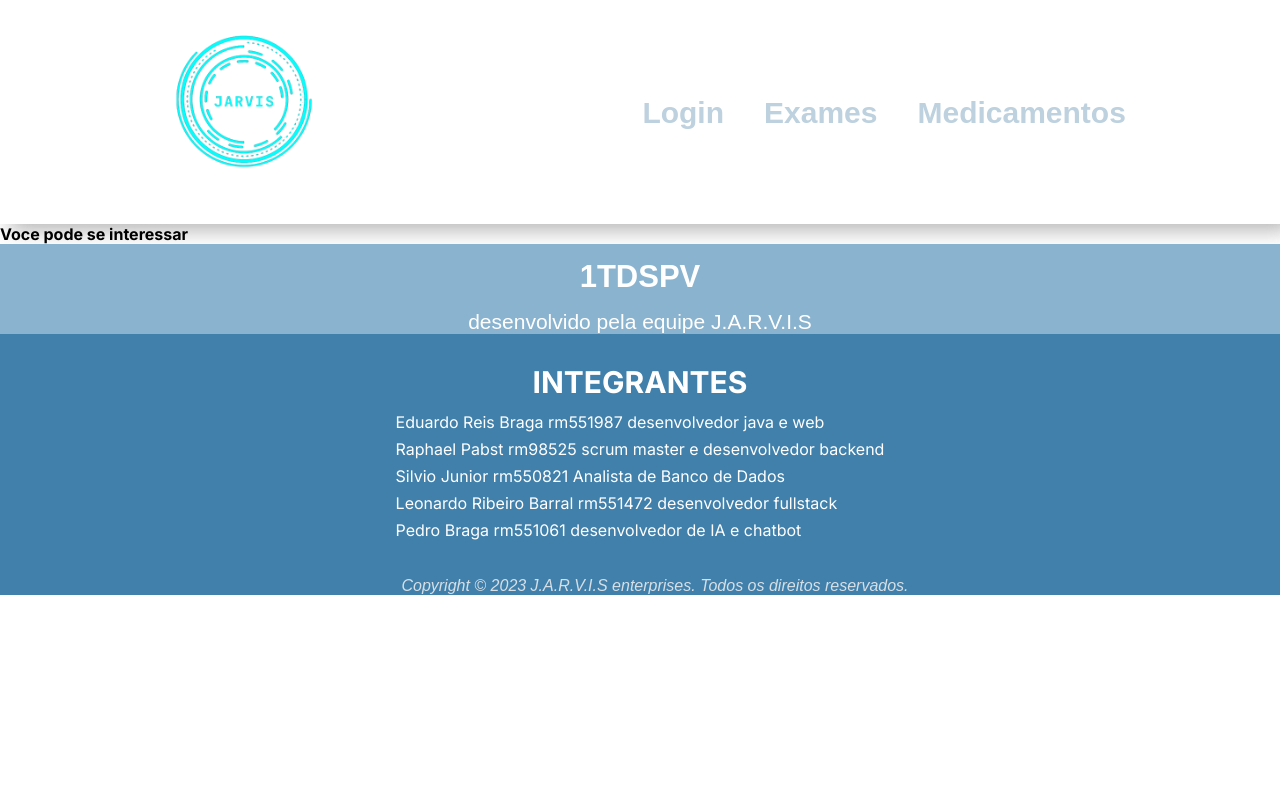
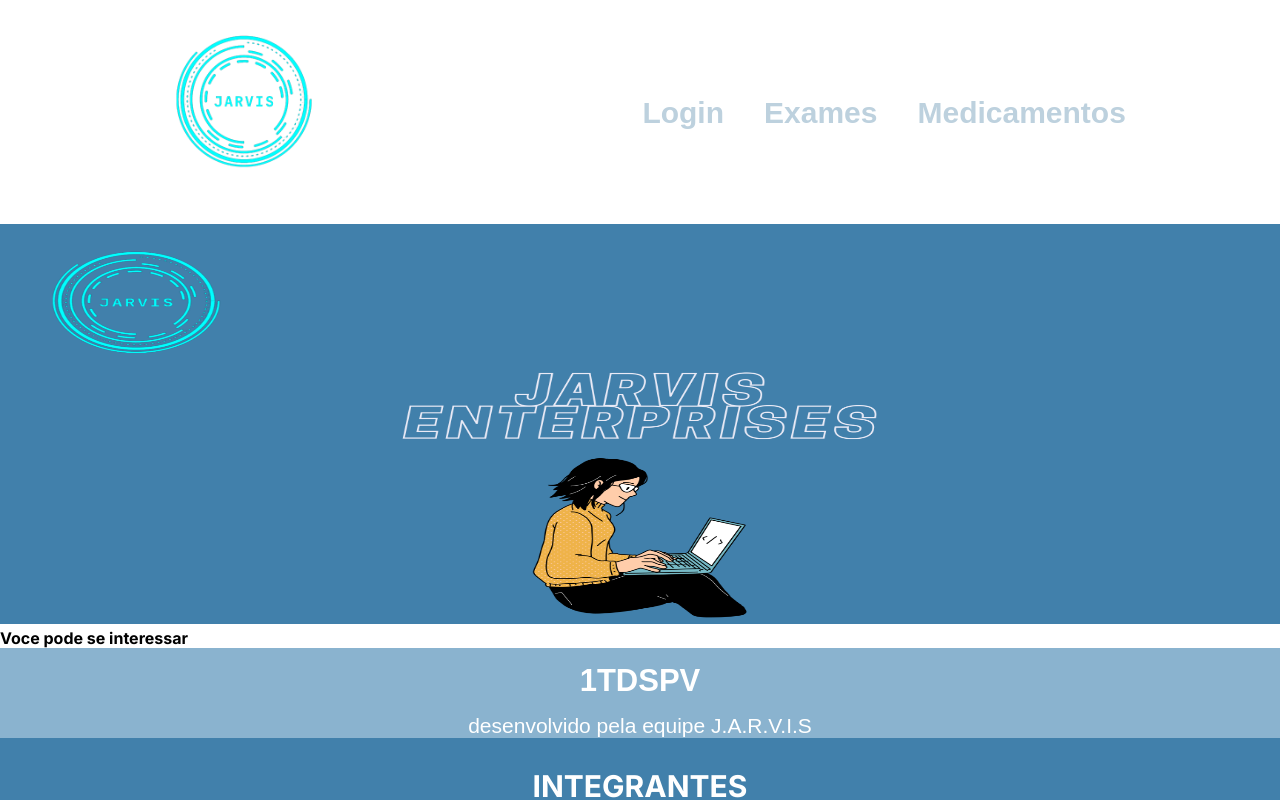
Before and after one commit to Edurb23/Jarvis, a Next.js app: page / in a window 1280 px wide. Shown: the top 800 px of the page. Built offline with nearby package versions, Linux system fonts and the light colour scheme.

Commit message:
mexendo no banner

```diff
--- a/src/app/home.scss
+++ b/src/app/home.scss
@@ -2,7 +2,9 @@
 @import './css/cores';
 @import './css/fonte';
 
-.banner{
+.bannerImage{
     width: 100%;
-    background-image: url("/public/image/banner-exame.png");
+    @media screen and (max-width: 425px){
+        display: none;
+    }
 }
--- a/src/app/page.jsx
+++ b/src/app/page.jsx
@@ -1,16 +1,22 @@
 import Conteudo from "@/components/Conteudo/conteudo"
-import Image from 'next/image'
+import Image from "next/image"
+
 import './home.scss'
 
 export default function Home() {
   return (
-  <>
+    <>
     <section className="banner">
-        <div className="banner">
-
-        </div>
+        <Image
+        src= "/image/banner-jarvis.png"
+        width={200}
+        height={400}
+        alt ="banner"
+        className='bannerImage'
+        />
 </section>
     <Conteudo/>
   </>
+
   )
 }
```
